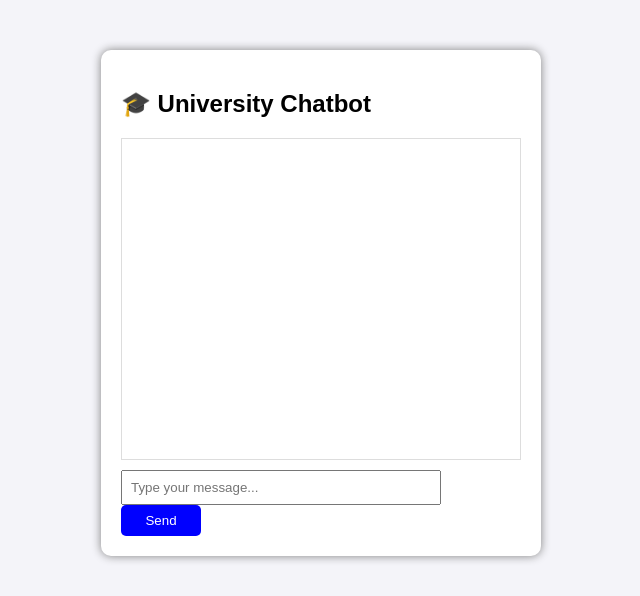
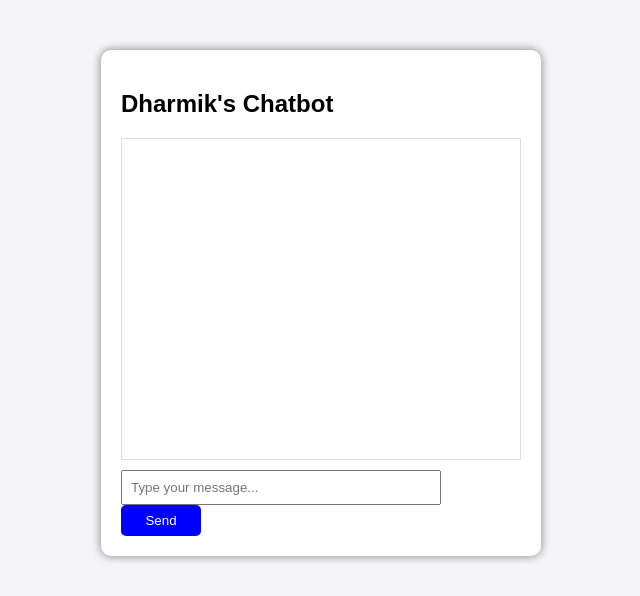
Before and after one commit to dharmik1801/ALA_AI_3, a Flask app: page / in a window 1280 px wide. Shown: the top 596 px of the page, without its empty margins (319-959 px from the left). Run offline with Flask 3, Linux system fonts and the light colour scheme.

Commit message:
Update index.html

```diff
--- a/templates/index.html
+++ b/templates/index.html
@@ -2,12 +2,12 @@
 <html lang="en">
 <head>
   <meta charset="UTF-8">
-  <title>University Chatbot</title>
+  <title>Dharmik's Chatbot</title>
   <link rel="stylesheet" href="{{ url_for('static', filename='style.css') }}">
 </head>
 <body>
   <div class="chat-container">
-    <h2>🎓 University Chatbot</h2>
+    <h2>Dharmik's Chatbot</h2>
     <div id="chat-box" class="chat-box"></div>
     <input type="text" id="user-input" placeholder="Type your message..." />
     <button onclick="sendMessage()">Send</button>
```
